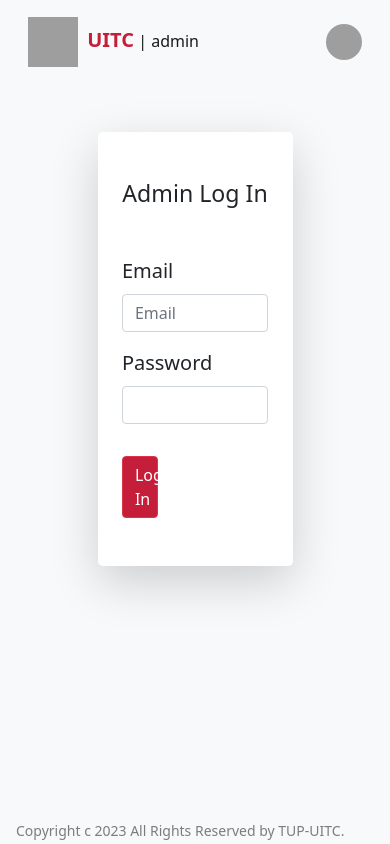
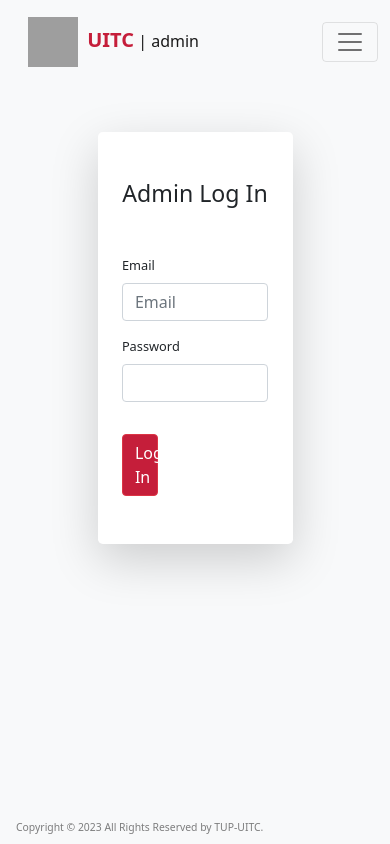
Before and after one commit to ssntn/web-job-request, a Flask app: page /admin in a window 390 px wide. Run offline with Flask 3, Linux system fonts and the light colour scheme; grey boxes are pictures that could not be loaded.

Commit message:
navbar revamp

```diff
--- a/static/css/global.css
+++ b/static/css/global.css
@@ -22,3 +22,10 @@
 a p, .aboutt {
     font-size: 0.85em;
 }
+
+.navbar-nav .nav-item:hover > .nav-link,
+.navbar-nav .nav-item:focus > .nav-link {
+
+    transition: color 0.3s ease-in-out;
+    color: var(--primary-color);
+}
--- a/static/css/typography.css
+++ b/static/css/typography.css
@@ -24,36 +24,31 @@ footer div div div ul li a p:hover {
 /* Small devices (portrait tablets and large phones, 600px and up) */
 @media only screen and (max-width: 600px) {
     #uitc {
-        font-size: 0.6em;
+        font-size: 0.55rem;
     }
-    body {font-size: 0.80em;}
+    body {font-size: 0.65rem;}
 
 }
 
 /* Medium devices (landscape tablets, 768px and up) */
 @media only screen and (max-width: 768px) {
     #uitc {
-        font-size: 0.6em;
+        font-size: 0.6rem;
     }
-    body {font-size: 0.7em;}
-
+    body {font-size: 0.7rem;}
 }
 
 /* Large devices (laptops/desktops, 992px and up) */
 @media only screen and (max-width: 992px) {
 
     #uitc {
-        font-size: 0.5em;
+        font-size: 0.65rem;
     }
-    body {font-size: 1.25em;}
+    body {font-size: 0.8rem;}
 
 }
 
 /* Extra large devices (large laptops and desktops, 1200px and up) */
 @media only screen and (max-width: 1200px) {
 
-    #uitc {
-        font-size: 0.7em;
-    }
-    body {font-size: 1.25em;}
 }
--- a/templates/admin/base.html
+++ b/templates/admin/base.html
@@ -34,7 +34,7 @@
 
 
     <!-- NAV VAR -->
-    <nav class="navbar navbar-expand-xl navbar-light">
+    <nav class="navbar navbar-expand-lg navbar-light">
         <!-- style="background-color: var(--primary-color);"> -->
             <div class="container-fluid">
 
@@ -46,18 +46,32 @@
                     <b style="color: var(--primary-color);">UITC</b><span class="fs-6 my-auto"> | admin</span>
                 </a>
 
-                <div class="dropdown pe-3">
-                    <a href="#" id="imageDropdown" data-toggle="dropdown">
-                        <img src="https://picsum.photos/36" class="rounded-circle">
-                    </a>
-                    <ul class="dropdown-menu" role="menu" aria-labelledby="imageDropdown">
-                        <li role="presentation"><a role="menuitem" tabindex="-1" href="#">Menu item 1</a></li>
-                        <li role="presentation"><a role="menuitem" tabindex="-1" href="#">Menu item 2</a></li>
-                        <li role="presentation"><a role="menuitem" tabindex="-1" href="#">Menu item 3</a></li>
-                        <li role="presentation" class="divider"></li>
-                        <li role="presentation"><a role="menuitem" tabindex="-1" href="#">Menu item 4</a></li>
-                    </ul>
+                <button class="navbar-toggler" type="button" data-bs-toggle="collapse" data-bs-target="#navbarNav" aria-controls="navbarNav" aria-expanded="false" aria-label="Toggle navigation">
+                    <span class="navbar-toggler-icon"></span>
+                </button>
+                    <div class="collapse navbar-collapse" id="navbarNav">
+                        <ul class="ms-auto me-5 navbar-nav">
+                            <li class="nav-item">
+                                <a class="nav-link active" aria-current="page" href="#">Home</a>
+                            </li>
+                            <li class="nav-item">
+                                <a class="nav-link disabled" href="/analytics">Analytics</a>
+                            </li>
+                            <li class="nav-item">
+                                <a class="nav-link disabled" href="/officers">Officers</a>
+                            </li>
+                            <li class="nav-item dropdown">
+                                <a class="nav-link dropdown-toggle" href="#" role="button" data-bs-toggle="dropdown" aria-expanded="false">
+                                <img src="https://picsum.photos/36" alt="">
+                                </a>
+                                <ul class="dropdown-menu dropdown-menu-end">
+                                    <li class=""><a class="dropdown-item" href="#">Logout</a></li>
+                                </ul>
+                            </li>
+                        </ul>
+                    </div>
                 </div>
+
 
 
             </div>
@@ -72,7 +86,7 @@
         <div class="footer navbar-fixed-bottom bg-secondary-subtle mx-3 my-1">
         <!-- style="background-color: var(--primary-color);"> -->
 
-            <p id="uitc" class="small text-black-50">Copyright c 2023 All Rights Reserved by TUP-UITC.</p>
+            <p id="uitc" class="small text-black-50">Copyright &copy 2023 All Rights Reserved by TUP-UITC.</p>
         </div>
     </footer>
 
```
